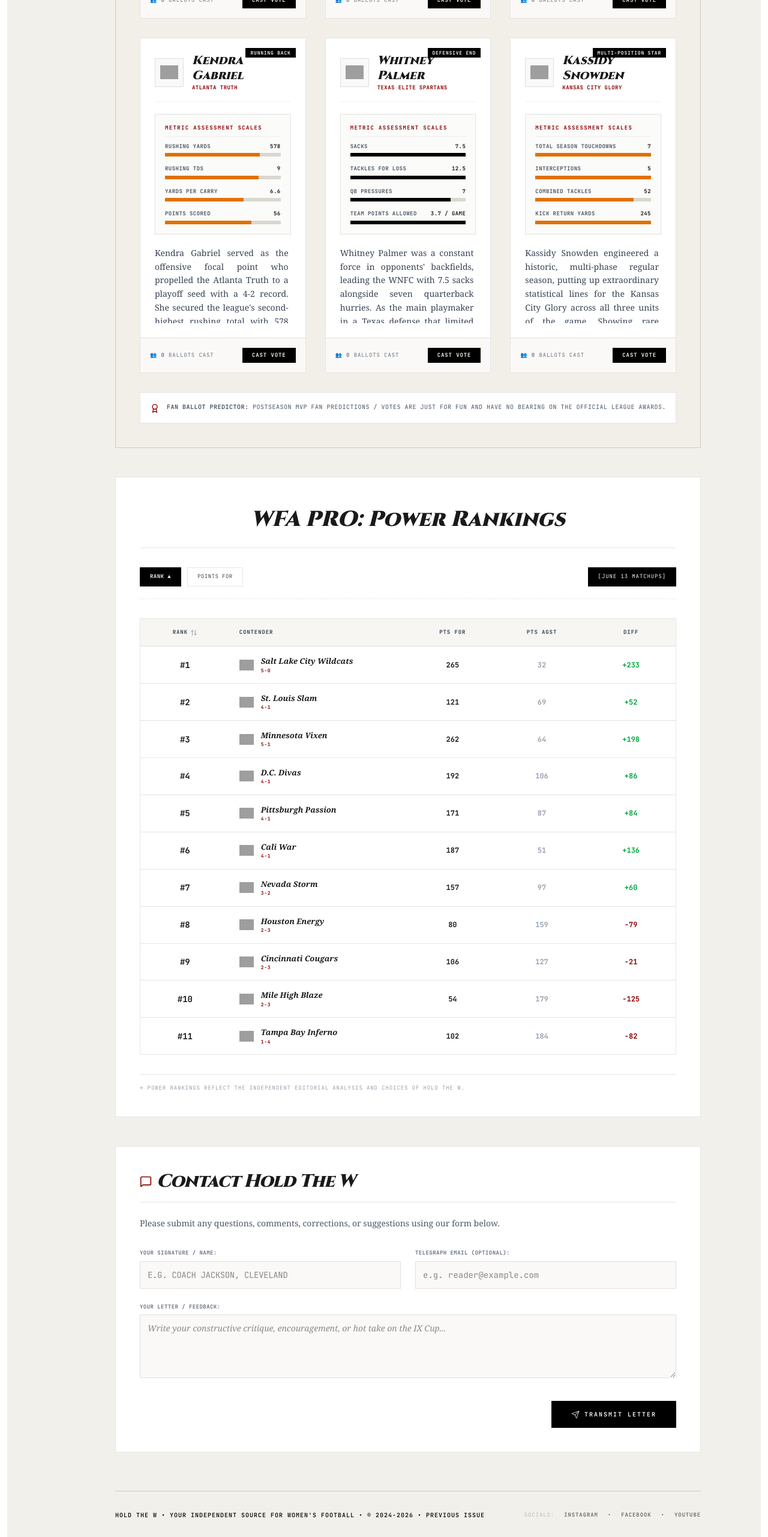
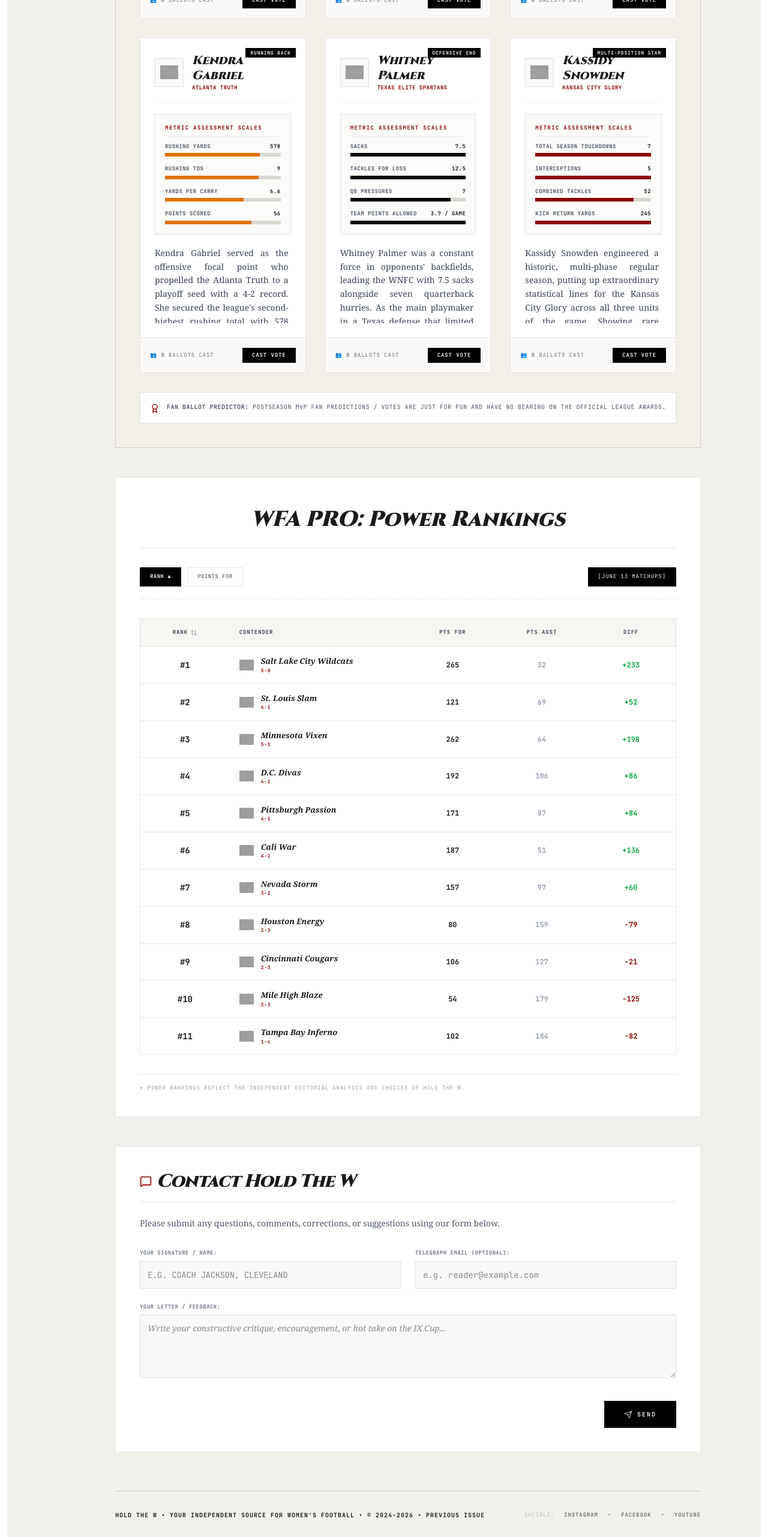
Before and after one commit to raylenearl/holdthew, a React (Vite) app: page / in a window 1280 px wide. Shown: the part 6060-8623 px from the top of the page at 60% size. Built offline with nearby package versions, Linux system fonts and the light colour scheme; grey boxes are pictures that could not be loaded; a web font is replaced by a local one.

Commit message:
Button Text Update: Replaced the text Transmit Letter with SEND on the contact form’s submission button in src/App.tsx.

```diff
--- a/src/App.tsx
+++ b/src/App.tsx
@@ -239,7 +239,7 @@ export default function App() {
                       className="bg-black hover:bg-black/90 text-[#F2F0EA] text-[10px] font-mono uppercase tracking-[0.2em] font-bold py-3.5 px-8 rounded-none cursor-pointer transition-all flex items-center gap-2 select-none border border-black"
                     >
                       <Send className="w-3.5 h-3.5 text-[#F2F0EA]/70" />
-                      <span>Transmit Letter</span>
+                      <span>SEND</span>
                     </button>
                   )}
                 </AnimatePresence>
--- a/src/components/MvpCandidates.tsx
+++ b/src/components/MvpCandidates.tsx
@@ -55,7 +55,9 @@ export default function MvpCandidates() {
       candidate.position.toLowerCase().includes(searchQuery.toLowerCase());
 
     const matchesCategory =
-      categoryFilter === "All" || candidate.category === categoryFilter;
+      categoryFilter === "All" ||
+      candidate.category === categoryFilter ||
+      candidate.category === "Both";
 
     return matchesSearch && matchesCategory;
   });
@@ -157,7 +159,13 @@ export default function MvpCandidates() {
                         </div>
                         <div className="w-full bg-[#D9D7D0] h-1.5 rounded-none overflow-hidden">
                           <div
-                            className={`h-full ${candidate.category === "Offense" ? "bg-amber-600" : "bg-black"}`}
+                            className={`h-full ${
+                              candidate.category === "Offense"
+                                ? "bg-amber-600"
+                                : candidate.category === "Both"
+                                ? "bg-[#8b0000]"
+                                : "bg-black"
+                            }`}
                             style={{ width: `${stat.percentOfMax}%` }}
                           ></div>
                         </div>
--- a/src/data.ts
+++ b/src/data.ts
@@ -188,7 +188,7 @@ export const MVP_CANDIDATES: MvpCandidate[] = [
     team: "Kansas City Glory",
     logoUrl: "https://www.hostedlogos.com/football/wnfc/Glory_logo_large.png",
     position: "Multi-Position Star",
-    category: "Offense", // Classified under offense but plays defense too!
+    category: "Both", // Classified under offense but plays defense too!
     statsSummary: "7 regular-season TDs • 5 INTs • 52 combined tackles • 375 total return yards",
     narrative: "Kassidy Snowden engineered a historic, multi-phase regular season, putting up extraordinary statistical lines for the Kansas City Glory across all three units of the game. Showing rare athletic versatility, she scored seven total touchdowns in several distinct ways: two rushing scores, two interception returns, two kickoff returns, and one punt return. Defensively, she was a relentless force on the field, logging 52 tackles, forcing a fumble, and leading the team with five crucial takeaways. She followed this up with a heroic postseason performance against the Utah Falconz, stepping under center to score both of Kansas City's touchdowns while registering a critical forced fumble and recovery on defense, cementing her status as one of the most uniquely impactful players in WNFC history.",
     keyStats: [
--- a/src/types.ts
+++ b/src/types.ts
@@ -26,7 +26,7 @@ export interface MvpCandidate {
   team: string;
   logoUrl: string;
   position: string;
-  category: "Offense" | "Defense";
+  category: "Offense" | "Defense" | "Both";
   statsSummary: string;
   narrative: string;
   keyStats: {
```
